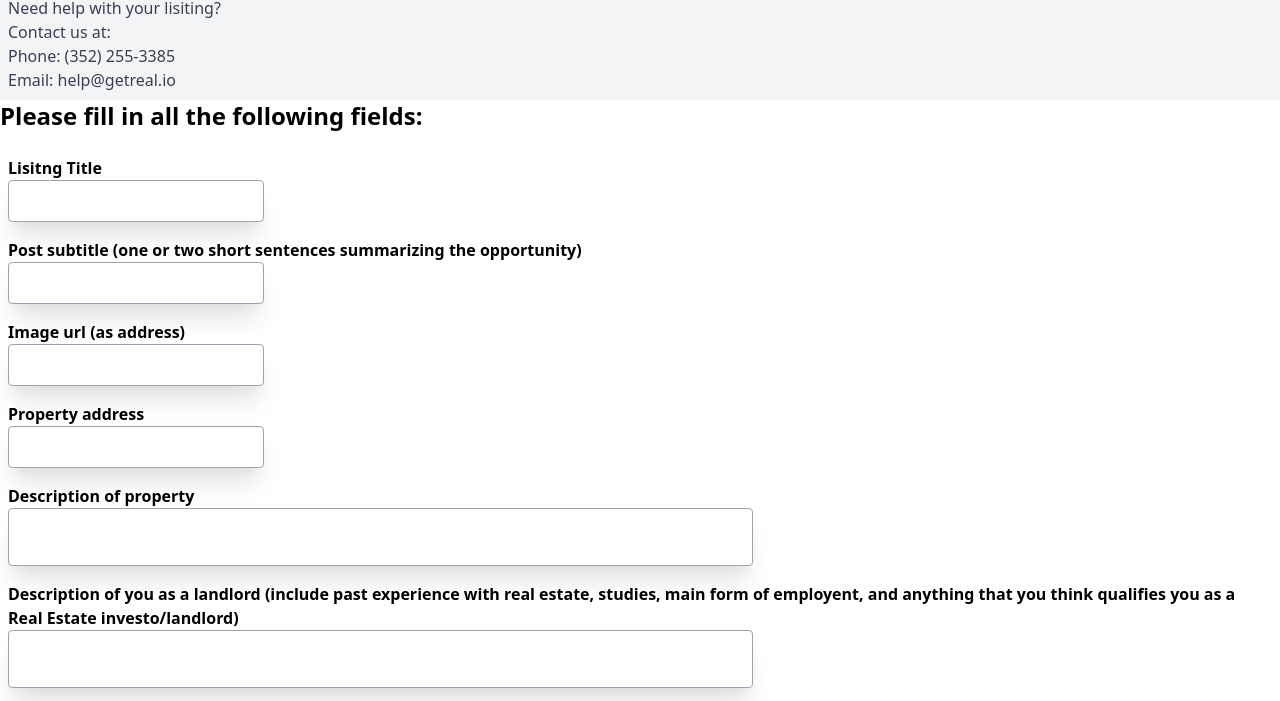
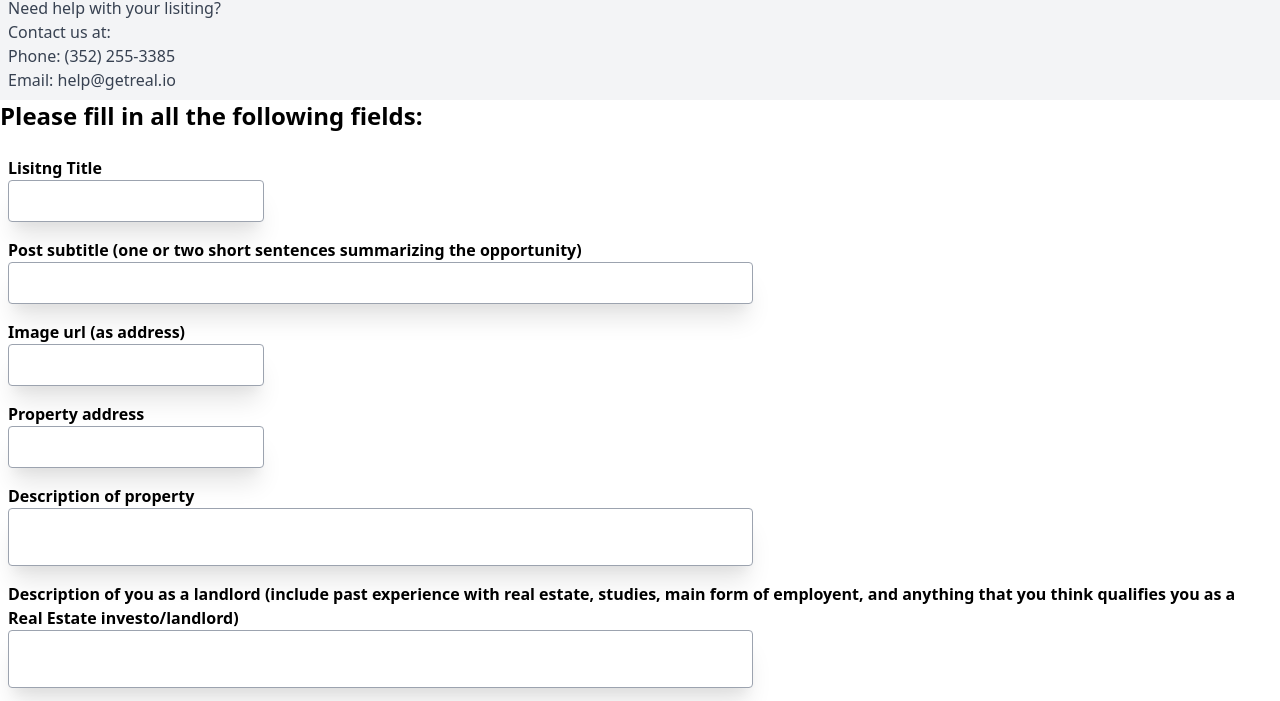
Before and after one commit to raulmf0312/final, a website: page New_Listing.html in a window 1280 px wide. Shown: the part 68-769 px from the top of the page. Drawn offline with nearby package versions, Linux system fonts and the light colour scheme.

Commit message:
adjusted html

```diff
--- a/New_Listing.html
+++ b/New_Listing.html
@@ -24,7 +24,7 @@
 
     <div>
         <label class="block mt-4 font-bold" for="favorite-color">Post subtitle (one or two short sentences summarizing the opportunity)</label>
-        <input  type="text" id="subtitle" class="p-2 w-64 border border-gray-400 rounded shadow-xl focus:outline-none focus:ring-purple-500 focus:border-purple-500">
+        <input type="text" id="subtitle" class="p-8 px-64 py-2 border border-gray-400 rounded shadow-xl focus:outline-none focus:ring-purple-500 focus:border-purple-500">
     </div>
 
     <div>
```
